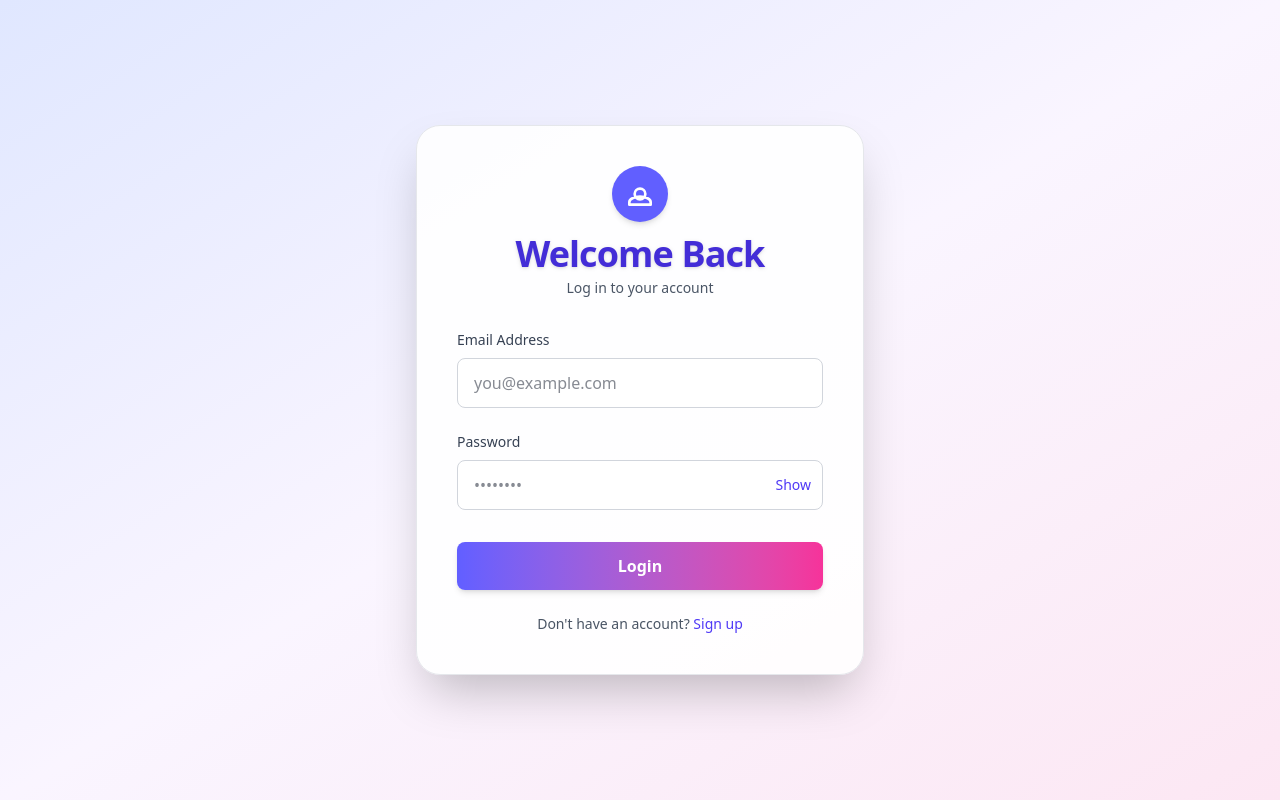
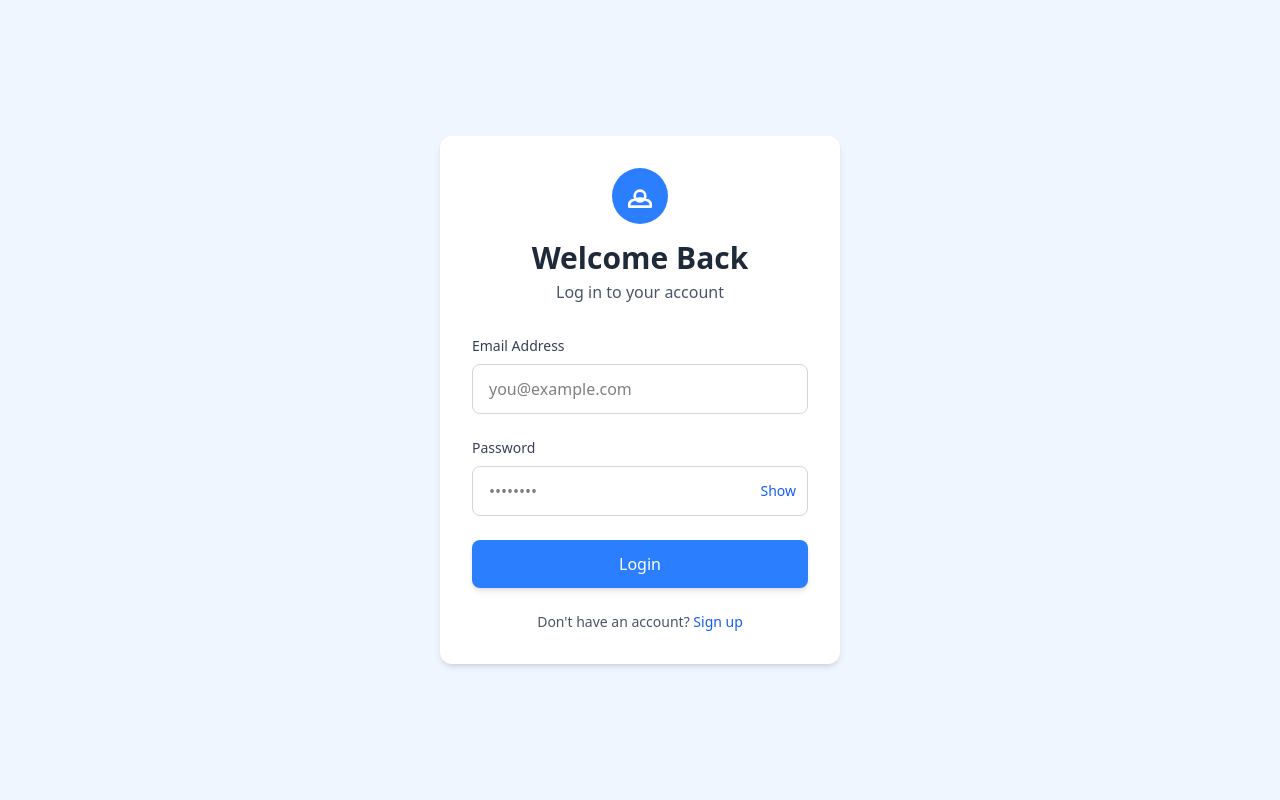
Before and after one commit to Wake-Awake/cms-project, a React (Vite) app in the folder client/cms-project/: page /Sign-in in a window 1280 px wide. Built offline with nearby package versions, Linux system fonts and the light colour scheme.

Commit message:
final change

```diff
--- /dev/null
+++ b/client/cms-project/src/pages/Notfound.jsx
@@ -0,0 +1,47 @@
+import { Link } from 'react-router-dom';
+
+export default function NotFound() {
+  return (
+    <div className="flex flex-col items-center justify-center min-h-screen bg-blue-50 p-6 text-center">
+      <div className="max-w-md w-full bg-white rounded-xl shadow-md p-8">
+        {/* Icon */}
+        <div className="mx-auto bg-blue-100 rounded-full p-4 w-24 h-24 flex items-center justify-center mb-6">
+          <svg
+            className="w-12 h-12 text-blue-500"
+            fill="none"
+            stroke="currentColor"
+            viewBox="0 0 24 24"
+          >
+            <path
+              strokeLinecap="round"
+              strokeLinejoin="round"
+              strokeWidth="2"
+              d="M9.172 16.172a4 4 0 015.656 0M9 10h.01M15 10h.01M21 12a9 9 0 11-18 0 9 9 0 0118 0z"
+            />
+          </svg>
+        </div>
+
+        {/* Heading */}
+        <h1 className="text-3xl font-bold text-gray-800 mb-3">404 - Page Not Found</h1>
+
+        {/* Description */}
+        <p className="text-gray-600 mb-6">
+          Oops! The page you're looking for doesn't exist or has been moved.
+        </p>
+
+        {/* Home Button */}
+        <Link
+          to="/"
+          className="inline-block px-6 py-3 bg-blue-500 text-white rounded-lg hover:bg-blue-600 transition font-medium shadow-md"
+        >
+          Return to Home
+        </Link>
+
+        {/* Optional Help Text */}
+        <p className="text-sm text-gray-500 mt-6">
+          If you believe this is an error, please contact support.
+        </p>
+      </div>
+    </div>
+  );
+}
--- a/client/cms-project/src/pages/Signin.jsx
+++ b/client/cms-project/src/pages/Signin.jsx
@@ -1,8 +1,8 @@
 import { useState, useContext } from 'react';
-import { Link } from 'react-router';
+import { Link } from 'react-router-dom';
 import AuthContext from '../context/AuthContext';
 
-export default function Login() {
+export default function Signin() {
   const [email, setEmail] = useState('');
   const [password, setPassword] = useState('');
   const [showPassword, setShowPassword] = useState(false);
@@ -14,38 +14,47 @@ export default function Login() {
     const result = login(email, password);
     if (!result) {
       setError('Invalid email or password');
-			setTimeout(() => setError(''), 3000); // Hide after 3s
+      setTimeout(() => setError(''), 3000);
     }
   }
 
   return (
-		<div className="flex items-center justify-center min-h-screen bg-gradient-to-br from-indigo-100 via-purple-50 to-pink-100 dark:from-gray-900 dark:to-gray-800 transition-colors duration-300">
-			<form
-				onSubmit={handleSubmit}
-				className="relative bg-white/90 dark:bg-gray-900/90 p-10 rounded-3xl shadow-2xl w-full max-w-md border border-gray-200 dark:border-gray-700 animate-slide-up"
-			>
+    <div className="flex items-center justify-center min-h-screen bg-blue-50">
+      <div className="w-full max-w-md px-6">
         {/* Error Toast */}
         {error && (
-					<div className="absolute top-2 left-1/2 transform -translate-x-1/2 bg-red-500 text-white px-4 py-2 rounded-lg shadow-lg text-sm animate-fade-in">
+          <div className="mb-6 bg-red-100 border border-red-400 text-red-700 px-4 py-3 rounded-lg animate-fade-in">
             {error}
           </div>
         )}
 
+        <div className="bg-white rounded-xl shadow-md p-8">
           <div className="flex flex-col items-center mb-8">
-					<div className="bg-indigo-500 rounded-full p-3 mb-3 shadow-md">
-						<svg className="w-8 h-8 text-white" fill="none" stroke="currentColor" strokeWidth="2" viewBox="0 0 24 24">
-							<path strokeLinecap="round" strokeLinejoin="round" d="M16 12A4 4 0 1 1 8 12a4 4 0 0 1 8 0zM12 14c-4.418 0-8 1.79-8 4v2h16v-2c0-2.21-3.582-4-8-4z" />
+            <div className="bg-blue-500 rounded-full p-3 mb-4">
+              <svg
+                className="w-8 h-8 text-white"
+                fill="none"
+                stroke="currentColor"
+                strokeWidth="2"
+                viewBox="0 0 24 24"
+              >
+                <path
+                  strokeLinecap="round"
+                  strokeLinejoin="round"
+                  d="M16 12A4 4 0 1 1 8 12a4 4 0 0 1 8 0zM12 14c-4.418 0-8 1.79-8 4v2h16v-2c0-2.21-3.582-4-8-4z"
+                />
               </svg>
             </div>
-					<h2 className="text-4xl font-extrabold text-indigo-700 dark:text-indigo-300 tracking-tight drop-shadow">
+            <h2 className="text-3xl font-bold text-gray-800 mb-1">
               Welcome Back
             </h2>
-					<p className="text-gray-600 dark:text-gray-400 mt-1 text-sm">Log in to your account</p>
+            <p className="text-gray-600">Log in to your account</p>
           </div>
 
+          <form onSubmit={handleSubmit} className="space-y-6">
             {/* Email */}
-				<div className="mb-6">
-					<label htmlFor="email" className="block text-sm font-medium text-gray-700 dark:text-gray-300 mb-2">
+            <div>
+              <label htmlFor="email" className="block text-sm font-medium text-gray-700 mb-2">
                 Email Address
               </label>
               <input
@@ -54,14 +63,14 @@ export default function Login() {
                 value={email}
                 onChange={(e) => setEmail(e.target.value)}
                 required
-						className="w-full px-4 py-3 border border-gray-300 dark:border-gray-600 rounded-lg bg-white dark:bg-gray-800 text-gray-900 dark:text-gray-100 focus:outline-none focus:ring-2 focus:ring-indigo-500 transition"
+                className="w-full px-4 py-3 border border-gray-300 rounded-lg focus:outline-none focus:ring-2 focus:ring-blue-500 focus:border-transparent transition"
                 placeholder="you@example.com"
               />
             </div>
 
-				{/* Password + Toggle */}
-				<div className="mb-8">
-					<label htmlFor="password" className="block text-sm font-medium text-gray-700 dark:text-gray-300 mb-2">
+            {/* Password */}
+            <div>
+              <label htmlFor="password" className="block text-sm font-medium text-gray-700 mb-2">
                 Password
               </label>
               <div className="relative">
@@ -71,35 +80,49 @@ export default function Login() {
                   value={password}
                   onChange={(e) => setPassword(e.target.value)}
                   required
-							className="w-full px-4 py-3 pr-12 border border-gray-300 dark:border-gray-600 rounded-lg bg-white dark:bg-gray-800 text-gray-900 dark:text-gray-100 focus:outline-none focus:ring-2 focus:ring-indigo-500 transition"
+                  className="w-full px-4 py-3 pr-12 border border-gray-300 rounded-lg focus:outline-none focus:ring-2 focus:ring-blue-500 focus:border-transparent transition"
                   placeholder="••••••••"
                 />
                 <button
                   type="button"
                   onClick={() => setShowPassword(!showPassword)}
-							className="absolute right-3 top-1/2 transform -translate-y-1/2 text-sm text-indigo-600 hover:underline"
+                  className="absolute right-3 top-1/2 transform -translate-y-1/2 text-sm text-blue-600 hover:text-blue-800"
                 >
                   {showPassword ? 'Hide' : 'Show'}
                 </button>
               </div>
             </div>
 
-				{/* Submit */}
+            {/* Submit Button */}
             <button
               type="submit"
-					className="w-full bg-gradient-to-r from-indigo-500 to-pink-500 text-white py-3 rounded-lg hover:from-indigo-600 hover:to-pink-600 transition-all duration-300 font-bold shadow-md hover:shadow-lg"
+              className="w-full bg-blue-500 text-white py-3 rounded-lg hover:bg-blue-600 transition font-medium shadow-md"
             >
               Login
             </button>
+          </form>
 
-				{/* Link */}
-				<div className="mt-6 text-center text-sm text-gray-600 dark:text-gray-400">
+          <div className="mt-6 text-center text-sm text-gray-600">
             Don't have an account?{' '}
-					<Link to="/Sign-up" className="text-indigo-600 dark:text-indigo-400 hover:underline font-medium">
+            <Link
+              to="/Sign-up"
+              className="text-blue-600 hover:text-blue-800 font-medium hover:underline"
+            >
               Sign up
             </Link>
           </div>
-			</form>
+        </div>
+      </div>
+
+      <style jsx>{`
+        .animate-fade-in {
+          animation: fadeIn 0.3s ease-in-out;
+        }
+        @keyframes fadeIn {
+          from { opacity: 0; transform: translateY(-10px); }
+          to { opacity: 1; transform: translateY(0); }
+        }
+      `}</style>
     </div>
   );
 }
--- a/client/cms-project/src/routes/AppRoutes.jsx
+++ b/client/cms-project/src/routes/AppRoutes.jsx
@@ -1,10 +1,12 @@
 import { Route, Routes } from "react-router-dom";
 import Home from "../pages/Home";
-
+import PrivateRoute from './PrivateRoute';
 import Signin from "../pages/Signin";
 import Signup from "../pages/SignUp";
 import About from "../pages/About";
 import Mainpage from "../pages/Mainpage";
+import AuthContext, { AuthProvider } from "../context/AuthContext";
+import NotFound from "../pages/Notfound";
 
 
 export default function AppRoutes() {
@@ -15,7 +17,15 @@ export default function AppRoutes() {
         <Route path="/Sign-in" element={<Signin />} />
         <Route path="/Sign-up" element={<Signup />} />
         <Route path="/About" element={<About />} />
-        <Route path="/Main" element={<Mainpage />} />
+     			<Route
+				path="/Mainpage"
+				element={
+          <PrivateRoute>
+						<Mainpage />
+					</PrivateRoute>
+				}
+			/>
+        <Route path="*" element={<NotFound/>}/>
     </Routes>
   )
 }
--- /dev/null
+++ b/client/cms-project/src/routes/PrivateRoute.jsx
@@ -0,0 +1,14 @@
+import { useContext, useEffect } from 'react';
+import AuthContext from '../context/AuthContext';
+import { useNavigate } from 'react-router';
+
+export default function PrivateRoute({ children }) {
+	const { isAuth } = useContext(AuthContext);
+	const navigate = useNavigate();
+	useEffect(() => {
+		if (!isAuth) {
+			navigate('/Sign-in');
+		}
+	}, [isAuth, navigate]);
+	return children;
+}
```
Also changed, not shown: client/cms-project/src/pages/Signup.jsx (+38 -16 lines), 1 other file (tests, documents, lock files or other folders). Lines whose indentation alone changed are shown as unchanged.
